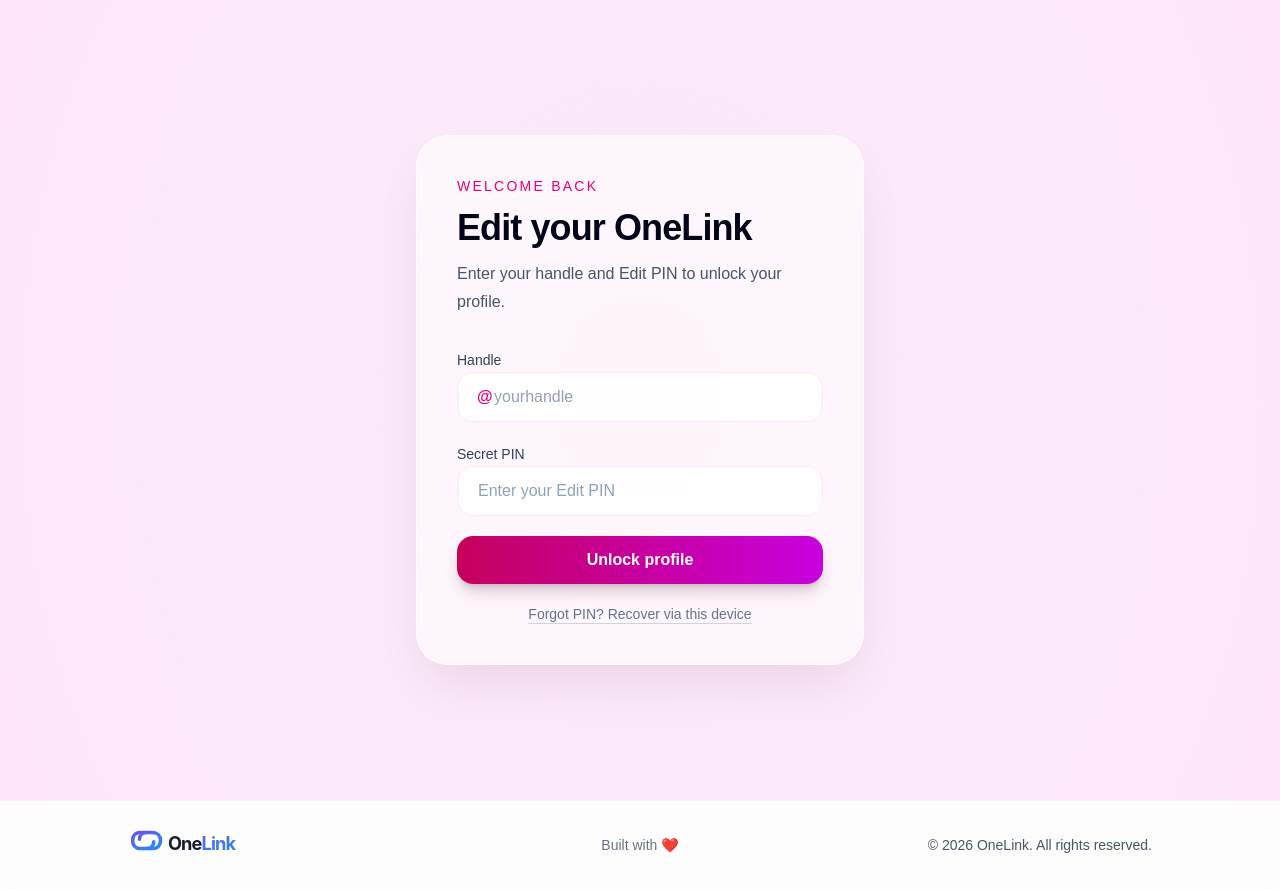
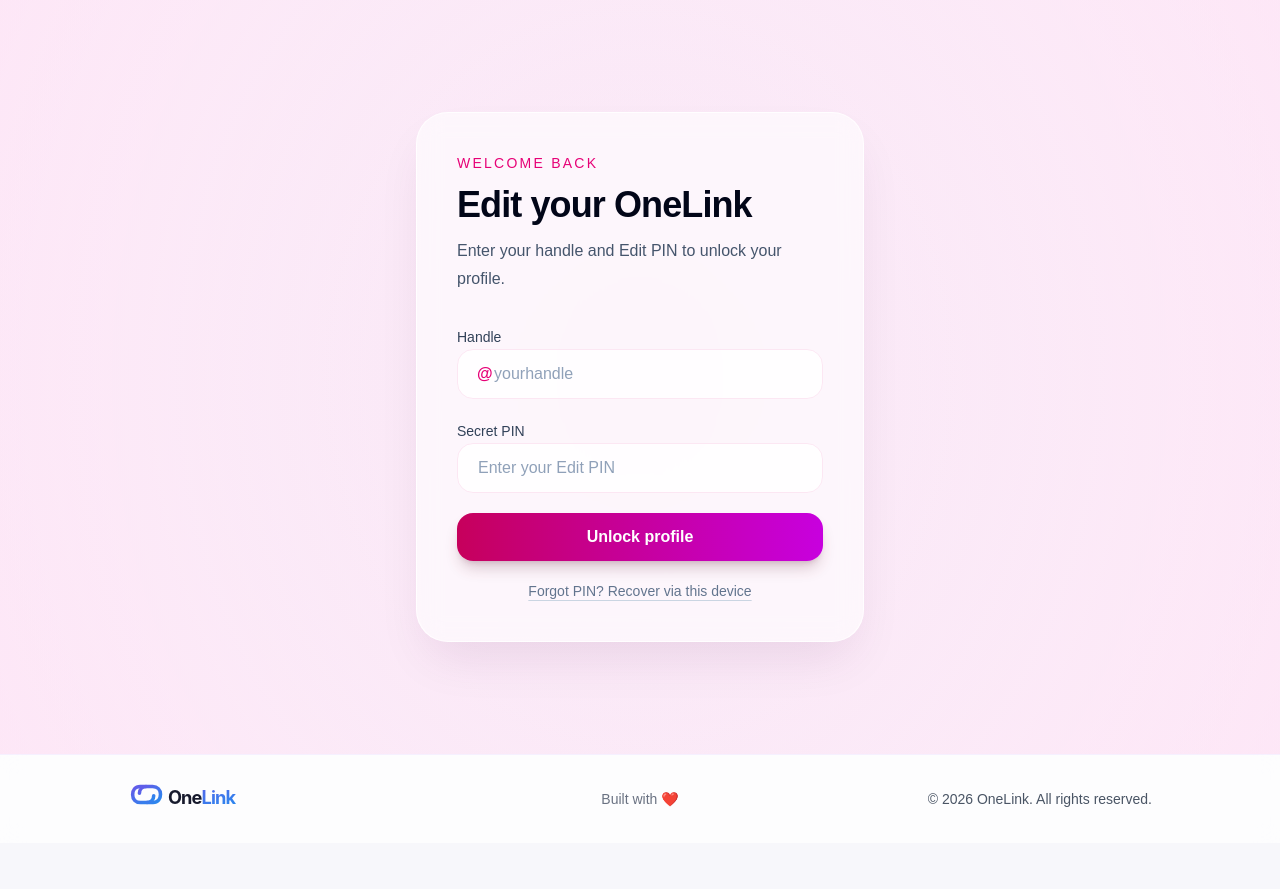
Before and after one commit to Divyam16choubey/OneLink, a Next.js app: page /login in a window 1280 px wide. After the commit the page ends 843 px from the top, so only its background shows below. Built offline with nearby package versions, Linux system fonts and the light colour scheme.

Commit message:
fixing the footer

```diff
--- a/app/[handle]/page.js
+++ b/app/[handle]/page.js
@@ -15,7 +15,7 @@ export default async function Page({ params }) {
     }
 
     return (
-        <div className="flex min-h-screen items-start justify-center bg-[radial-gradient(circle_at_top,_#d8b4fe,_#a78bfa_45%,_#7c3aed)] px-4 pb-16 pt-28 sm:px-6">
+        <div className="flex flex-1 items-start justify-center bg-[radial-gradient(circle_at_top,_#d8b4fe,_#a78bfa_45%,_#7c3aed)] px-4 pb-16 pt-28 sm:px-6">
             <div className="photo flex w-full max-w-lg flex-col items-center justify-center gap-5 rounded-[2rem] border border-white/35 bg-white/15 px-5 py-8 shadow-2xl shadow-purple-950/25 backdrop-blur-xl sm:px-10">
                 <img
                     className="h-24 w-24 rounded-full border-4 border-white/80 object-cover shadow-xl"
--- a/app/edit/page.js
+++ b/app/edit/page.js
@@ -123,12 +123,12 @@ function EditDashboard() {
     }
 
     if (loading) {
-        return <main className="min-h-screen bg-[#fffafd] px-4 pt-32" />
+        return <main className="flex-1 bg-[radial-gradient(60%_120%_at_50%_50%,rgba(252,205,238,.35)_0,rgba(253,232,245,.55)_60%,#fff_100%)] px-4 pt-32" />
     }
 
     if (error) {
         return (
-            <main className="flex min-h-screen items-center justify-center bg-[#fffafd] px-4 pt-24">
+            <main className="flex flex-1 items-center justify-center bg-[radial-gradient(60%_120%_at_50%_50%,rgba(252,205,238,.35)_0,rgba(253,232,245,.55)_60%,#fff_100%)] px-4 pt-24">
                 <div className="max-w-md rounded-3xl border border-white/80 bg-white/60 p-8 text-center shadow-xl shadow-fuchsia-950/10 backdrop-blur-md">
                     <p className="text-lg font-semibold text-slate-900">{error}</p>
                     <Link href="/login" className="mt-5 inline-flex rounded-xl bg-pink-700 px-5 py-3 font-semibold text-white">Return to login</Link>
@@ -138,7 +138,7 @@ function EditDashboard() {
     }
 
     return (
-        <main className="relative isolate min-h-screen overflow-hidden bg-[radial-gradient(60%_120%_at_50%_50%,rgba(252,205,238,.35)_0,rgba(253,232,245,.55)_60%,#fff_100%)] px-4 pb-16 pt-28 sm:px-8 lg:px-16">
+        <main className="relative isolate flex-1 overflow-hidden bg-[radial-gradient(60%_120%_at_50%_50%,rgba(252,205,238,.35)_0,rgba(253,232,245,.55)_60%,#fff_100%)] px-4 pb-16 pt-28 sm:px-8 lg:px-16">
             <div aria-hidden="true" className="absolute inset-0 z-[-1] bg-[radial-gradient(60%_120%_at_50%_50%,hsla(0,0%,100%,0)_0,rgba(252,205,238,.5)_100%)] rotate-180" />
             <div className="mx-auto w-full max-w-3xl rounded-[2rem] border border-white/80 bg-white/60 p-6 shadow-2xl shadow-fuchsia-950/10 backdrop-blur-md sm:p-10">
                 <div className="flex flex-col gap-4 sm:flex-row sm:items-start sm:justify-between">
@@ -195,7 +195,7 @@ function EditDashboard() {
 
 export default function EditPage() {
     return (
-        <Suspense fallback={<main className="min-h-screen bg-[#fffafd]" />}>
+        <Suspense fallback={<main className="flex-1 bg-[radial-gradient(60%_120%_at_50%_50%,rgba(252,205,238,.35)_0,rgba(253,232,245,.55)_60%,#fff_100%)]" />}>
             <EditDashboard />
         </Suspense>
     )
--- a/app/generate/page.js
+++ b/app/generate/page.js
@@ -97,7 +97,7 @@ const GenerateForm = () => {
     }
 
     return (
-        <div className='bg-[radial-gradient(circle_at_top_left,_#f7d8f7,_#e9c0e9_45%,_#d9b8e9)] px-4 pb-16 pt-32 sm:px-8 lg:px-16'>
+        <div className='flex-1 bg-[radial-gradient(circle_at_top_left,_#f7d8f7,_#e9c0e9_45%,_#d9b8e9)] px-4 pb-16 pt-32 sm:px-8 lg:px-16'>
 
             {createdHandle && (
                 <div className="fixed inset-0 z-50 flex items-center justify-center bg-black/40 backdrop-blur-sm px-4">
@@ -181,6 +181,7 @@ const GenerateForm = () => {
                                     <div key={index} className='flex items-center gap-2'>
                                         <div className='grid flex-1 grid-cols-1 gap-2 sm:grid-cols-2'>
                                             <input
+
                                                 value={item.linktext}
                                                 onChange={e => handleLinkChange(index, "linktext", e.target.value)}
                                                 className='w-full rounded-2xl border border-white/80 bg-white/75 px-5 py-3 text-gray-900 shadow-sm outline-none placeholder:text-gray-500 focus:border-pink-400 focus:ring-4 focus:ring-pink-300/30'
--- a/app/layout.js
+++ b/app/layout.js
@@ -29,7 +29,7 @@ export default function RootLayout({ children }) {
         <Suspense fallback={null}>
           <Navbar />
         </Suspense>
-        <div className="flex-1">{children}</div>
+        <div className="flex flex-1 flex-col">{children}</div>
         <Footer />
       </body>
     </html>
--- a/app/login/page.js
+++ b/app/login/page.js
@@ -80,7 +80,7 @@ export default function LoginPage() {
     }
 
     return (
-        <main className="relative isolate flex min-h-screen items-center justify-center bg-[radial-gradient(60%_120%_at_50%_50%,rgba(252,205,238,.4)_0,rgba(255,245,252,.6)_60%,#fff_100%)] px-4 py-28 sm:px-6">
+        <main className="relative isolate flex flex-1 items-center justify-center bg-[radial-gradient(60%_120%_at_50%_50%,rgba(252,205,238,.4)_0,rgba(255,245,252,.6)_60%,#fff_100%)] px-4 py-28 sm:px-6">
             <div aria-hidden="true" className="absolute inset-0 z-[-1] bg-[radial-gradient(60%_120%_at_50%_50%,hsla(0,0%,100%,0)_0,rgba(252,205,238,.5)_100%)] rotate-180" />
             <form onSubmit={submit} className="w-full max-w-md rounded-[2rem] border border-white/80 bg-white/60 p-6 shadow-2xl shadow-fuchsia-950/10 backdrop-blur-md sm:p-10">
                 <div className="space-y-3">
```
